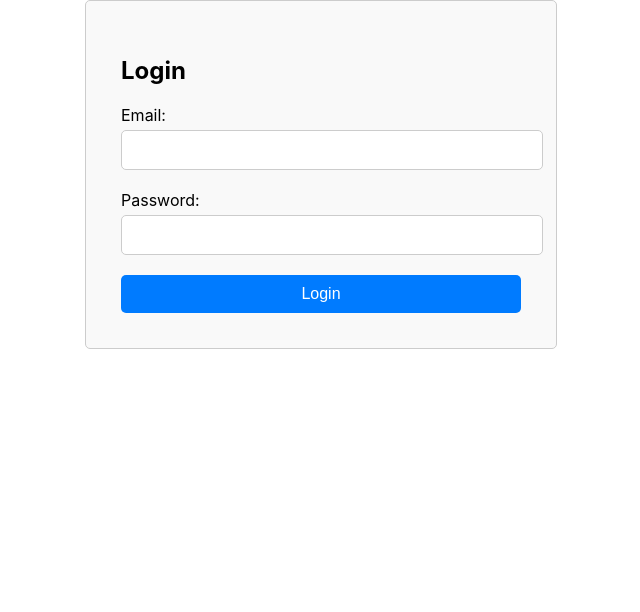
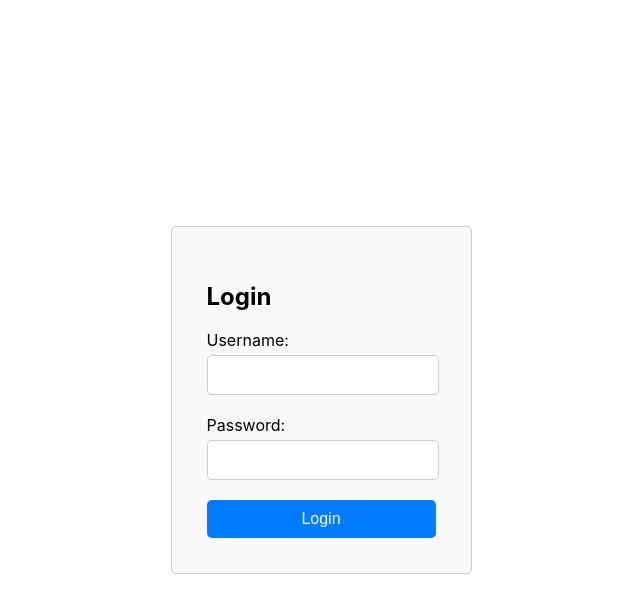
Before and after one commit to KarthikPaidipalli/mobilefirst-jokewebsite, a React (Create React App) app: page /login in a window 1280 px wide. Shown: the top 612 px of the page, without its empty margins (319-959 px from the left). Built offline with nearby package versions, Linux system fonts and the light colour scheme.

Commit message:
changes in css

```diff
--- a/src/components/JokesTable/index.css
+++ b/src/components/JokesTable/index.css
@@ -29,3 +29,15 @@
       font-size: 14px;
     }
   }
+  .logoutbutton{
+    margin-top: 10px;
+    width: 70px;
+    height: 30px;
+    background-color: red;
+    border: none;
+    color: white;
+  }
+  .bottom{
+    display: flex;
+    justify-content: center;
+  }
--- a/src/components/JokesTable/index.js
+++ b/src/components/JokesTable/index.js
@@ -45,7 +45,9 @@ const JokesTable = props => {
           </tbody>
         </table>
       </div>
-      <button onClick={gotologin}>Logout</button>
+      <div className='bottom'>
+      <button onClick={gotologin} className='logoutbutton'>Logout</button>
+      </div>
     </div>
   );
 };
--- a/src/components/LoginForm/index.css
+++ b/src/components/LoginForm/index.css
@@ -1,6 +1,14 @@
+.container{
+  height: 100vh;
+  display: flex;
+  flex-direction: column;
+  justify-content: center;
+  align-items: center;
+  width: 100%;
+}
 .login-container {
-    max-width: 400px;
-    margin: 0 auto;
+    max-width: 550px;
+    margin: auto;
     padding: 35px;
     border: 1px solid #ccc;
     border-radius: 5px;
@@ -17,14 +25,14 @@
   }
 
   .inputelements {
-    width: 100%;
+    width: 92%;
     padding: 10px;
     font-size: 16px;
     border: 1px solid #ccc;
     border-radius: 5px;
   }
 
-  button {
+  .button {
     width: 100%;
     padding: 10px;
     font-size: 16px;
@@ -46,6 +54,6 @@
 
   @media (max-width: 600px) {
     .login-container {
-      width: 90%;
+      width: 70%;
     }
   }
--- a/src/components/LoginForm/index.js
+++ b/src/components/LoginForm/index.js
@@ -1,10 +1,9 @@
-
 import React, { useState } from 'react';
 import './index.css';
 
 const LoginForm = props => {
   const [formData, setFormData] = useState({ email: '', password: '' });
-  const [errors, setErrors] = useState({ emailerror: "", passworderror: "" });
+  const [errors, setErrors] = useState("");
   const handleChange = (e) => {
     setFormData({ ...formData, [e.target.name]: e.target.value });
   };
@@ -12,21 +11,20 @@ const LoginForm = props => {
   const handleSubmit = (e) => {
     e.preventDefault();
     const { email, password } = formData;
-    const errors = {};
+    let error = "";
+
     if (email.length === 0) {
-      setErrors(errors.emailerror = "Email is required")
+      alert("Username is required")
     } else if (password.length === 0) {
-      setErrors(errors.passworderror = "Password is required")
+      alert("Password is required");
+    } else if (email !== "karthik" || password !== "karthik123") {
+      error = "Incorrect username or password";
     } else {
-      if (email === "karthik" && password === "karthik123") {
-        const {history}=props
-        history.replace("/");
-      }
-      else{
-        setErrors(errors.emailerror = "Email is required")
-        setErrors(errors.passworderror = "Password is required")
-      }
+      const { history } = props;
+      history.replace("/");
     }
+
+    setErrors(error);
   };
 
   return (
@@ -35,7 +33,7 @@ const LoginForm = props => {
         <h2>Login</h2>
         <form onSubmit={handleSubmit}>
           <div className="form-group">
-            <label>Email:</label>
+            <label>Username:</label>
             <input
               type="text"
               name="email"
@@ -43,7 +41,6 @@ const LoginForm = props => {
               onChange={handleChange}
               className='inputelements'
             />
-            {errors.email && <span className="error">{errors.email}</span>}
           </div>
           <div className="form-group">
             <label>Password:</label>
@@ -54,9 +51,9 @@ const LoginForm = props => {
               onChange={handleChange}
               className='inputelements'
             />
-            {errors.password && <span className="error">{errors.password}</span>}
           </div>
-          <button type="submit">Login</button>
+          <button className='button' type="submit">Login</button>
+          {errors && <span className="error">{errors}</span>}
         </form>
       </div>
     </div>
```
